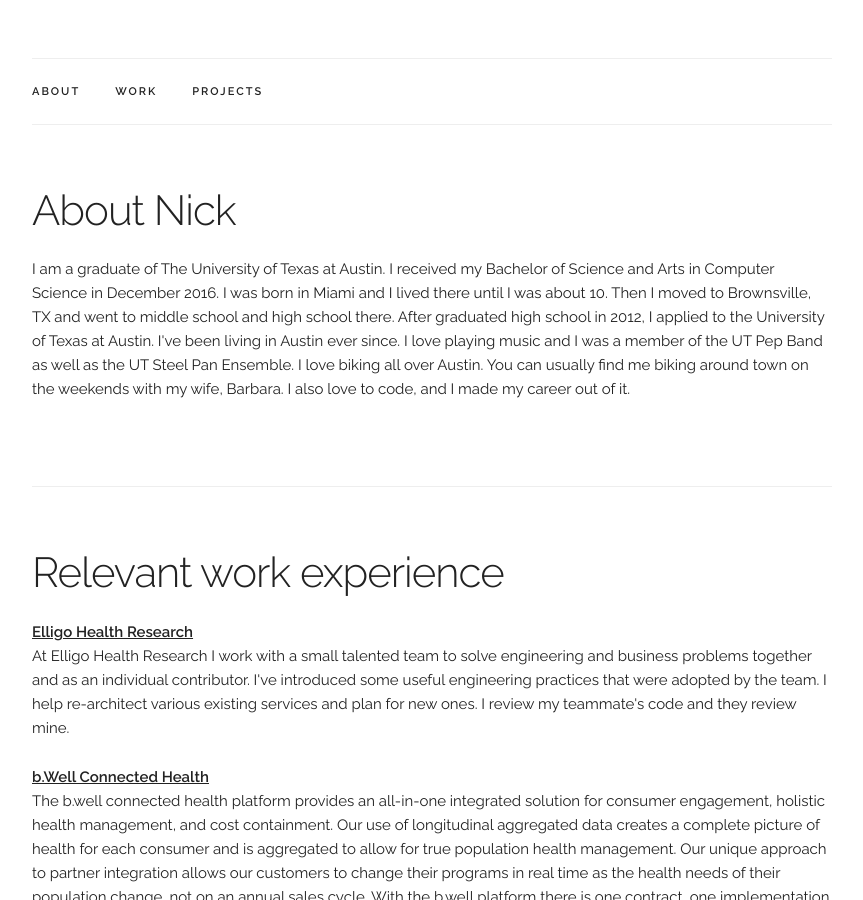
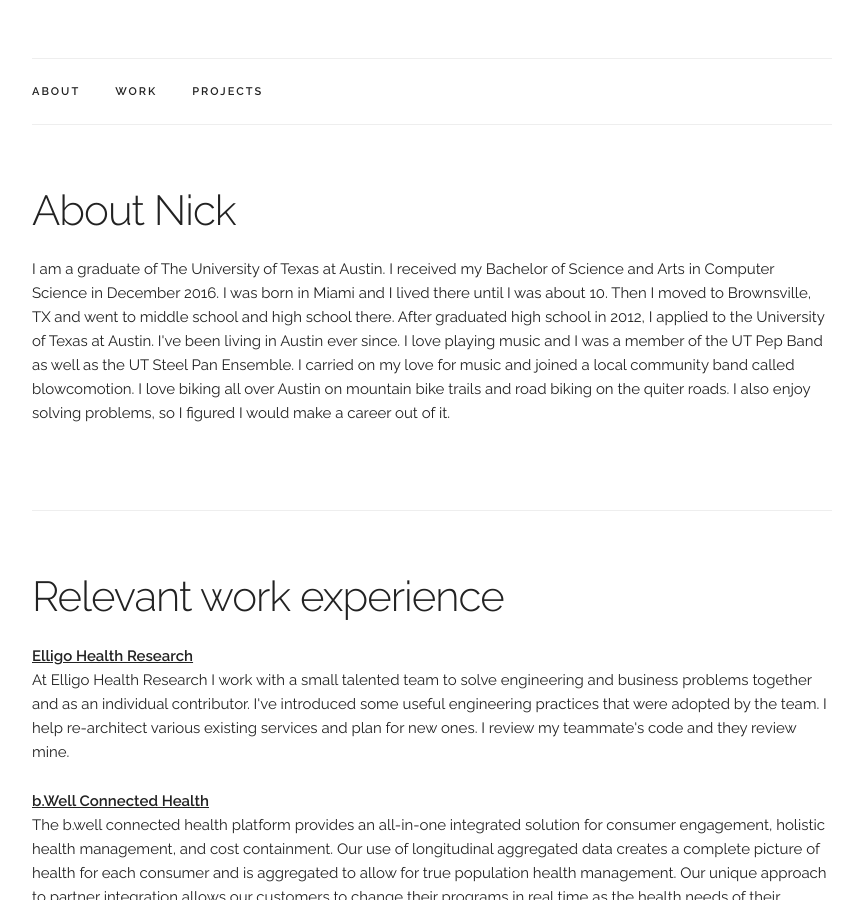
Before and after one commit to PresidentNick/presidentnick.github.io, a Jekyll site: the page index.html, which Jekyll copies as it is, in a window 1280 px wide and 900 px high, scrolled down 643 px. Shown: the whole window, without its empty margins (208-1071 px from the left). Built offline with Jekyll 4.4.1, drawn with Linux system fonts in a browser that asks for light colours; nearby versions of some CDN libraries; comment, search, counter and statistics services are not loaded.

Commit message:
Update index.html

```diff
--- a/index.html
+++ b/index.html
@@ -124,7 +124,8 @@
             <h2>About Nick</h2>
             <p>I am a graduate of The University of Texas at Austin. I received my Bachelor of Science and Arts in Computer Science in December 2016. I was born in Miami and I lived there until I was about 10. Then I moved to Brownsville, TX and went to
                 middle school and high school there. After graduated high school in 2012, I applied to the University of Texas at Austin. I've been living in Austin ever since. I love playing music and I was a member of the UT Pep Band as well as the
-                UT Steel Pan Ensemble. I love biking all over Austin. You can usually find me biking around town on the weekends with my wife, Barbara. I also love to code, and I made my career out of it.
+                UT Steel Pan Ensemble. I carried on my love for music and joined a local community band called blowcomotion. I love biking all over Austin on mountain bike trails and road biking on the quiter roads. I also enjoy solving problems,
+                so I figured I would make a career out of it.
             </p>
         </div>
         <div class="docs-section" id="work">
```
